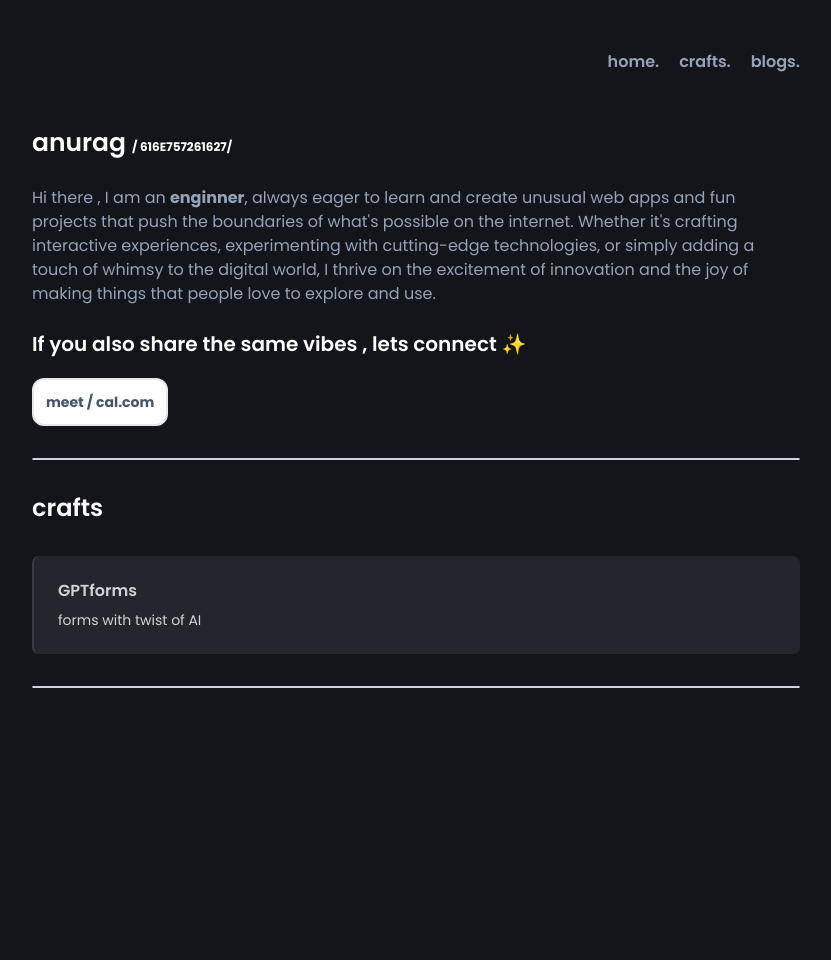
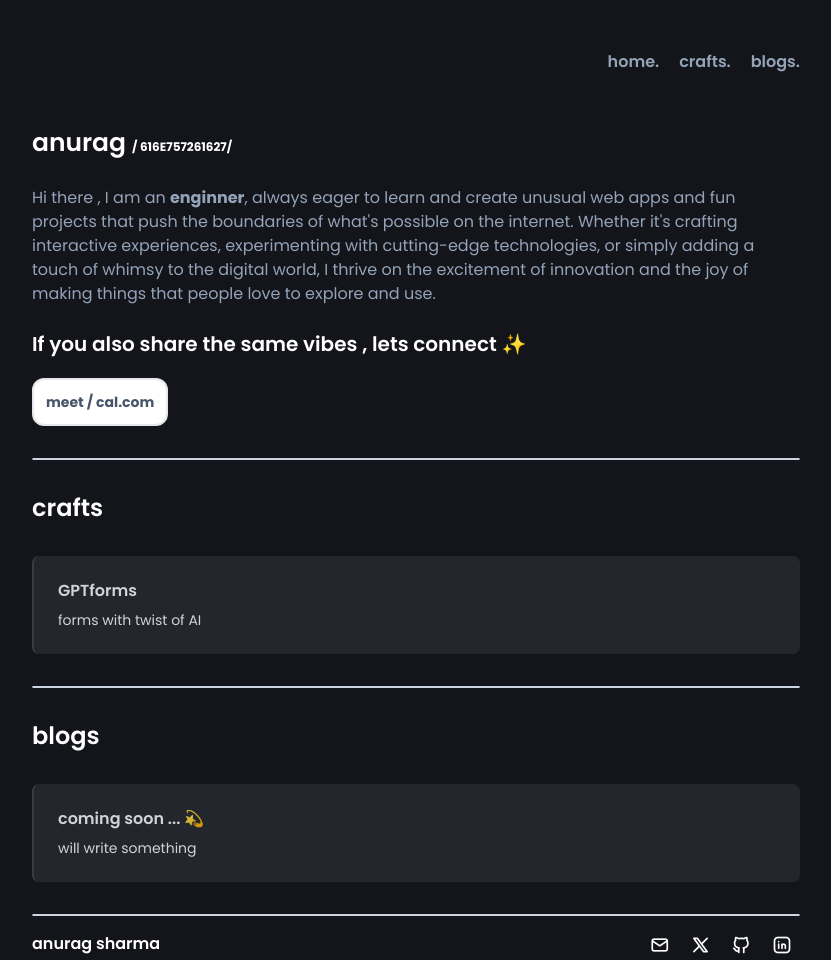
Before and after one commit to anuragts/sh, an Astro site: page / in a window 1280 px wide. Shown: the whole page, without its empty margins (224-1055 px from the left). Before the commit the page ends 800 px from the top, so only its background shows below. Built offline with nearby package versions, Linux system fonts and the light colour scheme; Astro itself is replaced by a stand-in of ours.

Commit message:
feat-:landing page

```diff
--- /dev/null
+++ b/src/components/Footer.astro
@@ -0,0 +1,20 @@
+<div class="my-[1rem]">
+    <div class="float-left">
+        anurag sharma
+    </div>
+
+    <div class="float-right text-xl">
+        <a class="px-2" href="mailto:anuragsharma011011@gmail.com"><i class="ti ti-mail"></i></a>
+        <a class="px-2" href="https://x.com/theanuragdev"><i class="ti ti-brand-x"></i></a>
+        <a  class="px-2" href="https://github.com/anuragts"><i class="ti ti-brand-github"></i></a>
+        <a  class="px-2" href="https://linkedin.com/in/theanuragdev"><i class="ti ti-brand-linkedin"></i></a>
+
+    </div>
+</div>
+
+
+<style>
+    div{
+        font-weight: 600;
+    }
+</style>
--- /dev/null
+++ b/src/components/blogsComponent.astro
@@ -0,0 +1,14 @@
+---
+import Card from "./Card.astro";
+---
+
+<div>
+    <div>
+    <div class="text-2xl">
+        blogs
+    </div>
+    <div class="mt-8">
+        <Card title="coming soon ... 💫️" body="will write something" date="6/11/2023"  href="/"/>
+    </div>
+</div>
+</div>
--- a/src/layouts/Layout.astro
+++ b/src/layouts/Layout.astro
@@ -6,6 +6,7 @@ interface Props {
 import "cal-sans";
 const { title } = Astro.props;
 import Header from "../components/Header.astro";
+import Footer from "../components/Footer.astro";
 ---
 
 <!doctype html>
@@ -15,12 +16,15 @@ import Header from "../components/Header.astro";
 		<meta name="description" content="Astro description" />
 		<meta name="viewport" content="width=device-width" />
 		<link rel="icon" type="image/svg+xml" href="/favicon.svg" />
+		<link rel="stylesheet" href="https://cdn.jsdelivr.net/npm/@tabler/icons-webfont@latest/tabler-icons.min.css">
 		<meta name="generator" content={Astro.generator} />
 		<title>anurag • {title}</title>
 	</head>
 	<body>
 		<Header/>
 		<slot />
+		<hr class="mt-[2rem] text-slate-300 rounded-sm">
+		<Footer/>
 	</body>
 </html>
 <style is:global>
@@ -50,4 +54,7 @@ import Header from "../components/Header.astro";
 			Courier New,
 			monospace;
 	}
+	hr{
+		border: 1.5px solid ;
+	}
 </style>
--- a/src/pages/index.astro
+++ b/src/pages/index.astro
@@ -2,6 +2,7 @@
 import Layout from "../layouts/Layout.astro";
 // import Card from '../components/Card.astro';
 import CraftsComponent from "../components/craftsComponent.astro";
+import BlogsComponent from "../components/blogsComponent.astro";
 ---
 
 <Layout title="home">
@@ -30,6 +31,7 @@ import CraftsComponent from "../components/craftsComponent.astro";
 			<hr class="my-[2rem] text-slate-300 rounded-sm">
 			<CraftsComponent/>
 			<hr class="my-[2rem] text-slate-300 rounded-sm">
+			<BlogsComponent/>
 		</div>
 	</main>
 </Layout>
```
